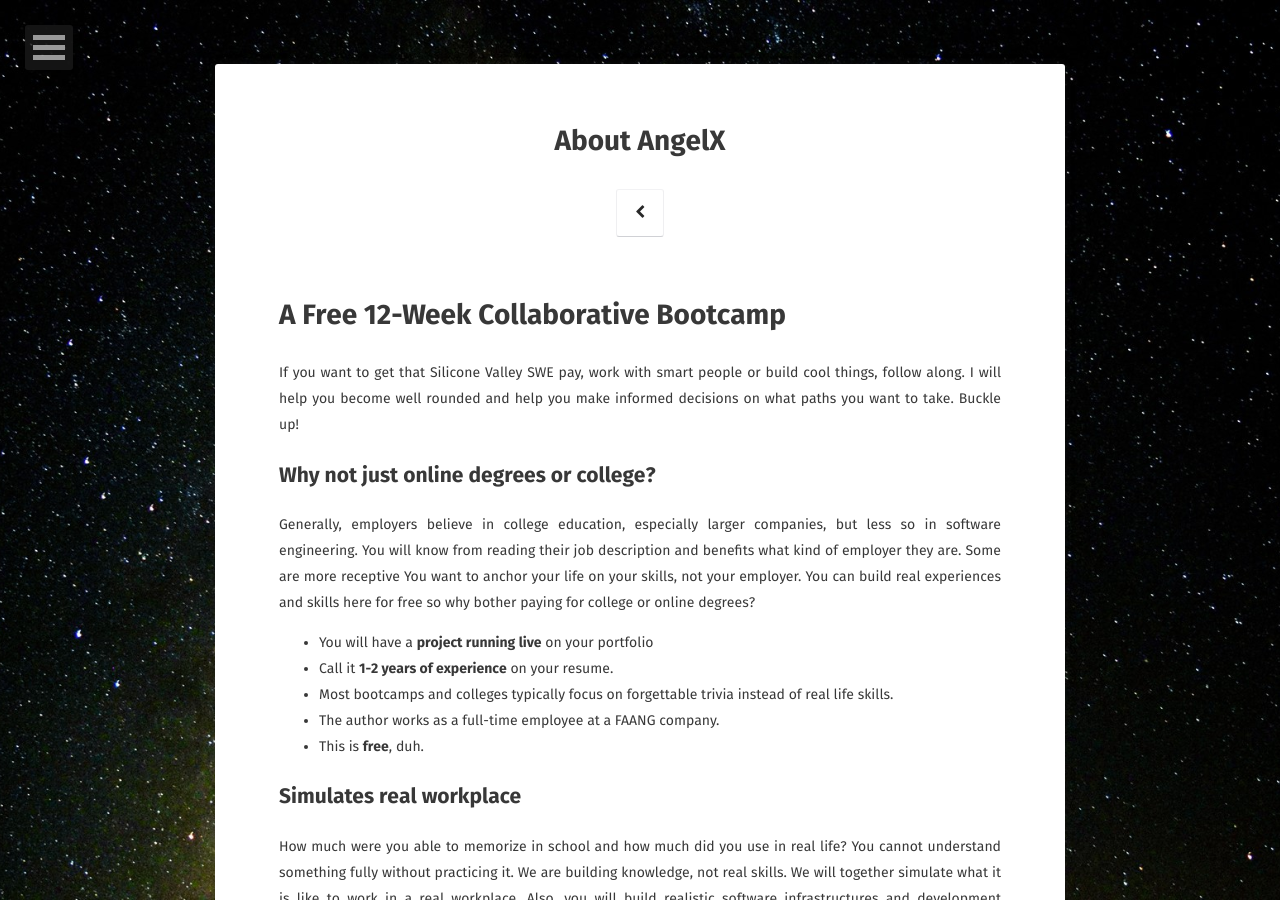
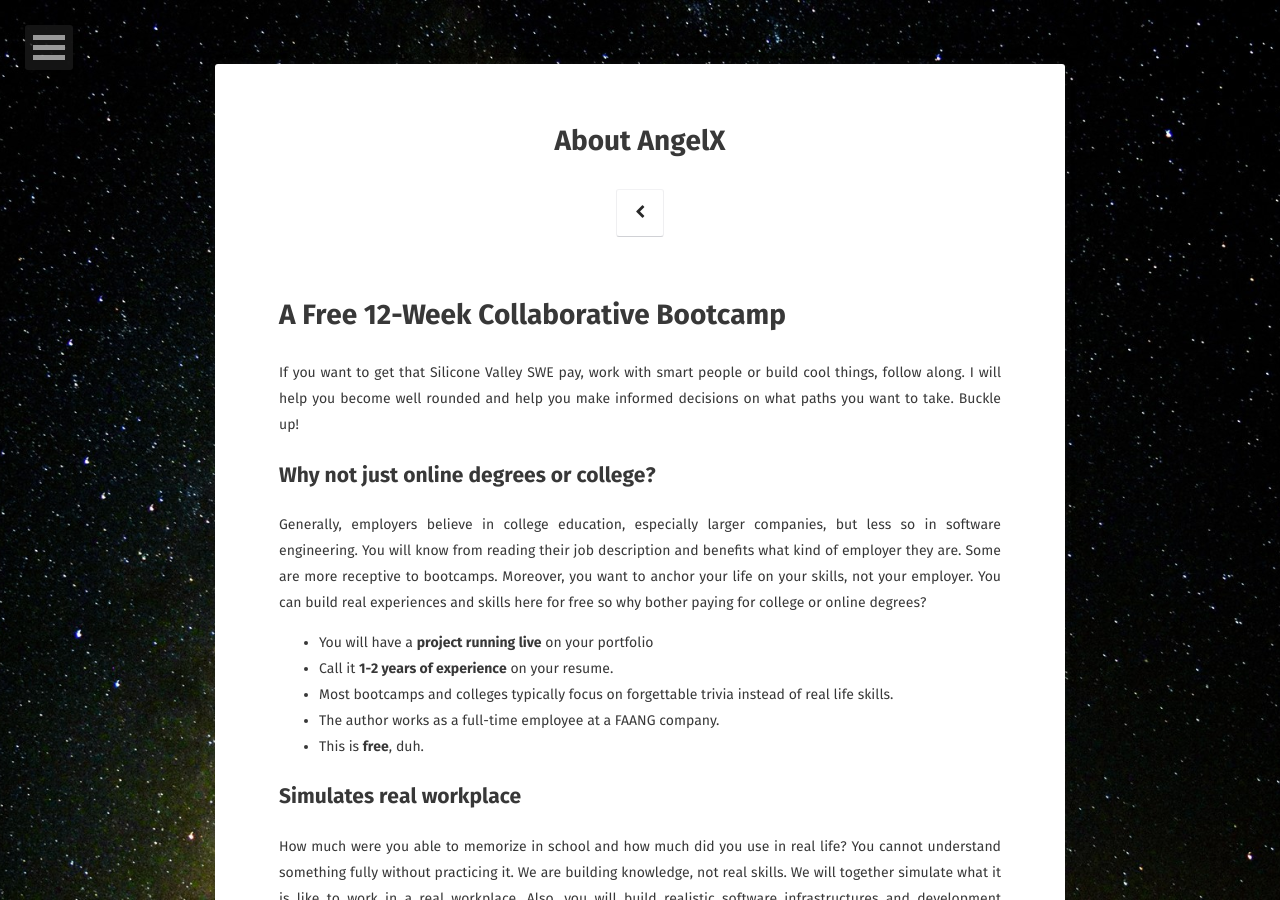
Before and after one commit to missAliceX/AngelX, a Jekyll site: the page built from about/index.md, in a window 1280 px wide and 900 px high. Built offline with Jekyll 4.4.1, drawn with Linux system fonts in a browser that asks for light colours; some web fonts are replaced.

Commit message:
Update index.md

```diff
--- a/about/index.md
+++ b/about/index.md
@@ -12,7 +12,7 @@ If you want to get that Silicone Valley SWE pay, work with smart people or build
 
 ## Why not just online degrees or college?
 
-Generally, employers believe in college education, especially larger companies, but less so in software engineering. You will know from reading their job description and benefits what kind of employer they are. Some are more receptive You want to anchor your life on your skills, not your employer. You can build real experiences and skills here for free so why bother paying for college or online degrees?
+Generally, employers believe in college education, especially larger companies, but less so in software engineering. You will know from reading their job description and benefits what kind of employer they are. Some are more receptive to bootcamps. Moreover, you want to anchor your life on your skills, not your employer. You can build real experiences and skills here for free so why bother paying for college or online degrees?
 
 - You will have a **project running live** on your portfolio
 - Call it **1-2 years of experience** on your resume.
```
